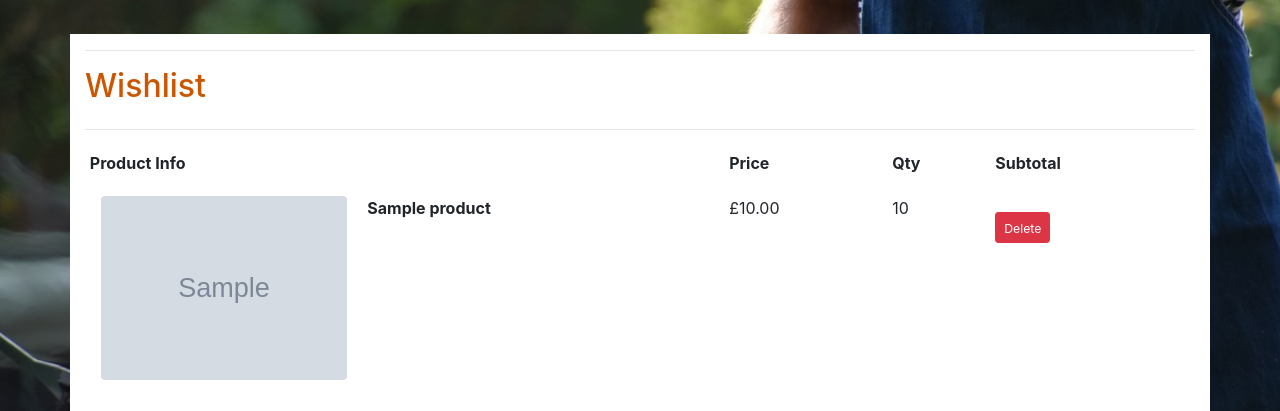
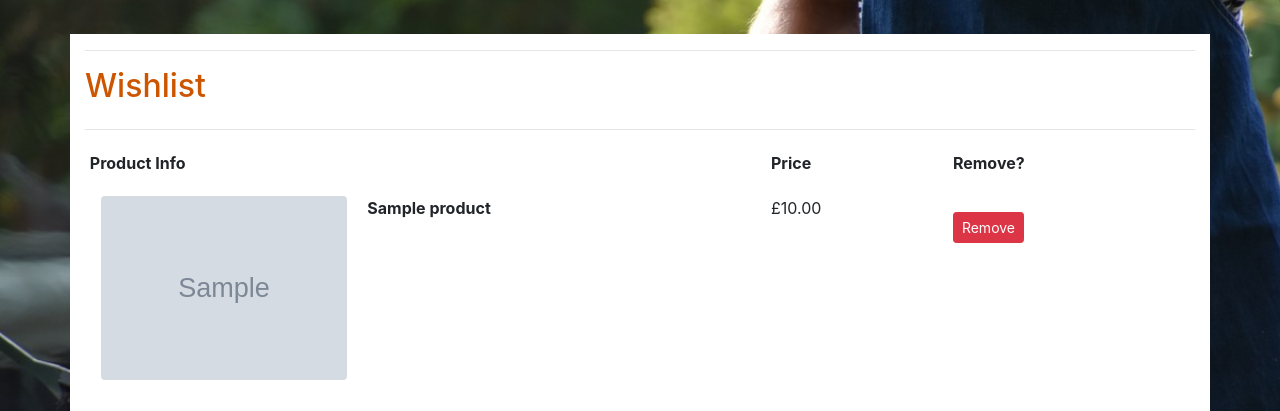
Before and after one commit to clawrence00/bbqtime, a Django app: page /profile/wishlist/ in a window 1280 px wide. Shown: the part 96-507 px from the top of the page. Run offline with Django 3.2, Linux system fonts and the light colour scheme; a user stored in the database is signed in; tables that the repository leaves empty hold one stand-in row (values such as "Sample post"); grey boxes marked "Sample" are stand-in pictures; some libraries are stand-ins or nearby versions.

Commit message:
added functionality to remove wish item from wishlist

```diff
--- a/profiles/templates/profiles/profile_wishlist.html
+++ b/profiles/templates/profiles/profile_wishlist.html
@@ -25,15 +25,16 @@
                             <th scope="col">Product Info</th>
                             <th scope="col"></th>
                             <th scope="col">Price</th>
-                            <th scope="col">Qty</th>
-                            <th scope="col">Subtotal</th>
+                            <th scope="col">Remove?</th>
                         </tr>
                     </thead>
 
                     {% for wish in wishlist %}
                     <tr>
                         <td class="p-3 w-25">
+                            <a href="{% url 'product_detail' wish.product.id %}">
                             <img class="img-fluid rounded" src="{{ wish.product.image.url }}" />
+                            </a>
                         </td>
                         <td class="py-3">
                             <p class="my-0"><strong>{{ wish.product.name }}</strong></p>
@@ -41,13 +42,11 @@
                         <td class="py-3">
                             <p class="my-0">£{{ wish.product.price }}</p>
                         </td>
-                        <td class="py-3">
-                            <p class="my-0">{{ wish.quantity }}</p>
-                        </td>
+
                         <td class="py-3">
                             <p></p>
                             <a class="remove-item btn btn-sm btn-danger"
-                                id="{% url 'remove_wish' wishlist.id %}"><small>Delete</small></a>
+                                href="{% url 'remove_wish' wish.id %}">Remove</a>
                         </td>
                     </tr>
                     {% endfor %}
@@ -74,24 +73,4 @@
     </div>
 </div>
 
-<script type="text/javascript">
-    // Update quantity on click
-    $(".update-link").click(function (e) {
-        var form = $(this).prev(".update-form");
-        form.submit();
-    });
-
-    // Remove item and reload on click
-    $(".remove-item").click(function (e) {
-        var csrfToken = "{{ csrf_token }}";
-        var itemId = $(this).attr("id").split("remove_")[1];
-        var url = `/basket/remove/${itemId}/`;
-        var data = { csrfmiddlewaretoken: csrfToken };
-
-        $.post(url, data).done(function () {
-            location.reload();
-        });
-    });
-</script>
-
 {% endblock %}
--- a/profiles/urls.py
+++ b/profiles/urls.py
@@ -9,6 +9,6 @@ urlpatterns = [
          views.wishlist, name='wishlist'),
     path('add_to_wishlist/<product_id>/',
          views.add_to_wishlist, name='add_to_wishlist'),
-    path('remove_wish/int:<wishlist_id>/',
+    path('remove_wish/<wish_id>/',
          views.remove_wish, name='remove_wish'),
 ]
--- a/profiles/views.py
+++ b/profiles/views.py
@@ -9,6 +9,7 @@ from .forms import UserProfileForm
 from checkout.models import Order
 
 # Create your views here.
+
 
 @login_required
 def profile(request):
@@ -50,6 +51,8 @@ def order_history(request, order_number):
 
     return render(request, template, context)
 
+
+@login_required
 def wishlist(request):
     """Display the user's wishlist."""
     wishlist = Wishlist.objects.filter(user=request.user)
@@ -73,9 +76,9 @@ def add_to_wishlist(request, product_id):
 
 
 @login_required
-def remove_wish(request, wishlist_id):
+def remove_wish(request, wish_id):
 
-    wish = get_object_or_404(Wishlist, pk=wishlist_id)
-    print(wish)
+    wish = get_object_or_404(Wishlist, pk=wish_id)
+    wish.delete()
 
     return HttpResponseRedirect(request.META["HTTP_REFERER"])
```
